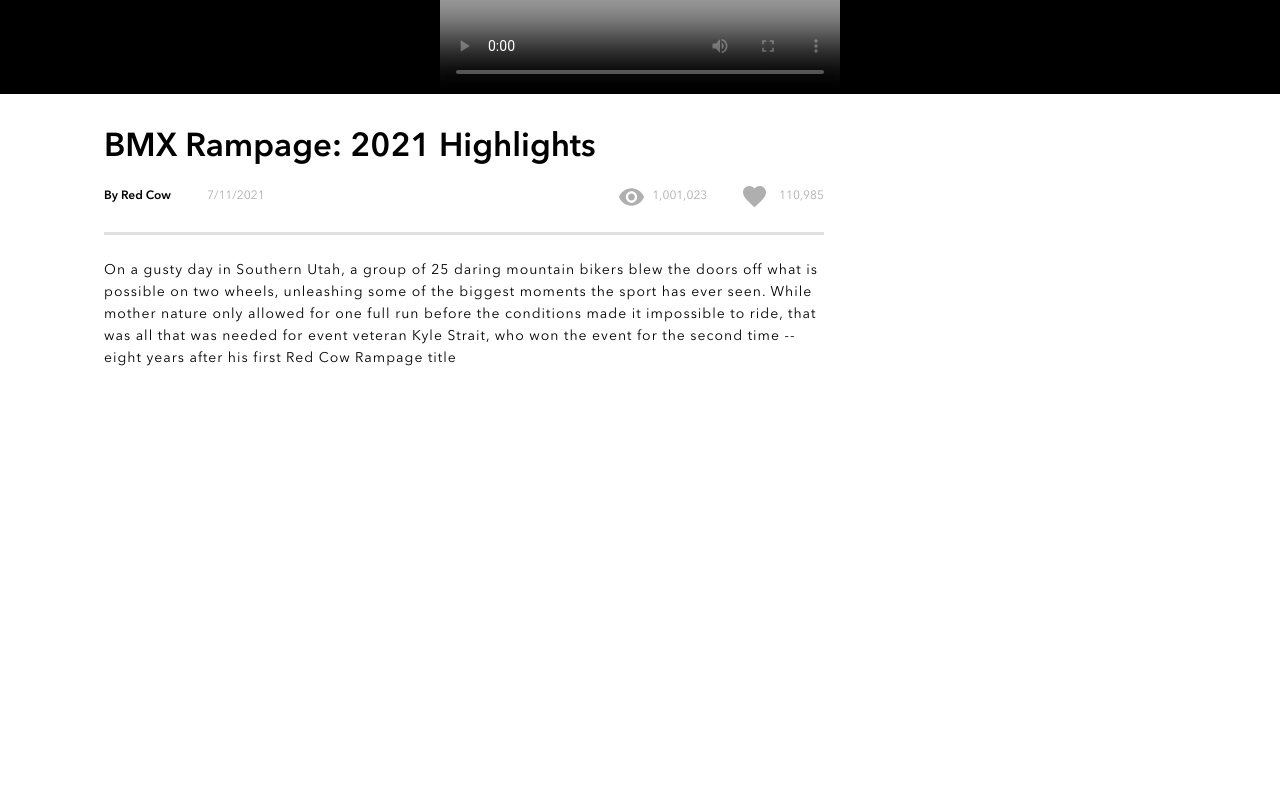
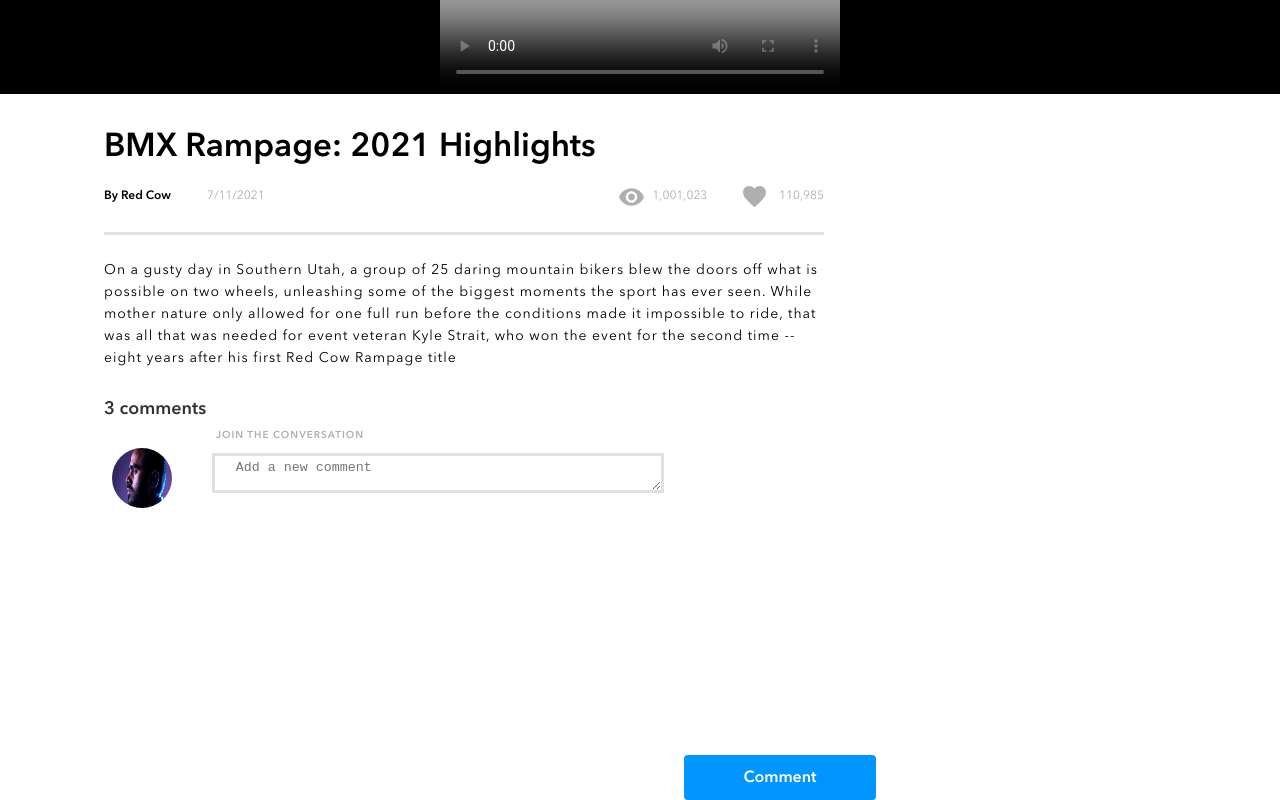
Before and after one commit to preety92/Brainflix-1, a React (Create React App) app: page / in a window 1280 px wide. Shown: the part 298-1098 px from the top of the page. Before the commit the page ends 800 px from the top, so only its background shows below. Built offline with nearby package versions, Linux system fonts and the light colour scheme.

Commit message:
adding comment section

```diff
--- a/src/App.js
+++ b/src/App.js
@@ -6,6 +6,7 @@
 import NextVideos from './components/Nextvideo/Nextvideo';
 import MainVideo from './components/Mainvideo/Mainvideo';
 import MainVideoDetail from './components/MainVideoDetails/MainVideoDetails';
+import CommentSection from './components/Comments/Comments';
 
 
 const App = () => {
@@ -20,6 +21,7 @@
   <Header />
 <MainVideo videoDetails={mainVideo}/>
 <MainVideoDetail videoDetails={mainVideo}/>
+<CommentSection/>
  </div>
   );
 };
--- a/src/components/Comments/Comments.js
+++ b/src/components/Comments/Comments.js
@@ -0,0 +1,25 @@
+import React from "react";
+import './Comments.scss';
+import presonImage from '../../assets/Images/Mohan-muruge.jpg';
+
+ const CommentSection=()=>{
+    return(
+        <div className="commentbox">
+        <h2 className="commentbox__heading1">3 comments</h2>
+        <p className="commentbox__heading2">JOIN THE CONVERSATION</p>
+<div className="commentbox__form">
+   <div className="commentbox__form--imgtext">
+      <div className="commentbox__form--imgdiv">
+<img src={presonImage} alt="persons_image" className="commentbox__logo1" />
+</div>
+<div className="commentbox__form--textdiv"></div>
+ <textarea className="commentbox__textarea" placeholder="  Add a new comment" />
+ </div>
+ <div className="commentbox__form--buttondiv">
+<button className="commentbox__form-button"> Comment</button>
+</div>
+</div>
+ </div>
+    )
+ }
+ export default CommentSection;
--- a/src/components/Comments/Comments.scss
+++ b/src/components/Comments/Comments.scss
@@ -0,0 +1,96 @@
+@use "../../styles/partials/variables" as *;
+@use "../../styles/partials/resets" ;
+@use "../../styles/partials/mixins" as *;
+@import "../../styles/partials/typography";
+
+.commentbox{
+   margin-left:1.5rem;
+   &__heading1{
+    margin-top:1.5rem;
+    color:$brainflix-black;
+    @include page_header--mobile;
+    font-size:18px;
+    @include desktop{
+        max-width:60%;
+        margin-left: 5rem;
+    }
+   }
+
+   &__form{
+    @include desktop{
+        max-width:60%;
+        margin-left: 5rem;
+    }
+   }
+   &__heading2{
+    @include label_button--mobile;
+    font-weight: 700;
+    margin-left:4.3rem;
+    letter-spacing: 1px;
+    color:$silver;
+    @include desktop{
+        margin-left:12rem;
+    }
+   }
+   &__logo1{
+    @include logo_person;
+   display:block;
+   margin-left:0.5rem;
+   margin-top:0.2rem;
+   }
+   &__form--imgtext{
+    display:flex;
+    flex-direction: row;
+   }
+   &__form--textdiv{
+    margin-right: 1.5rem;
+   }
+   &__textarea{
+margin-top: 0.5rem;
+width:75%;
+height:7rem;
+border:3px solid $mercury;
+padding:0.3rem;
+@include tablet-and-desktop{
+    max-width:60%;
+    height:2.5rem;
+}
+@include desktop{
+    max-width:60%;
+    margin-left: 1rem;
+
+}
+   }
+   &__form-button{
+    margin-top:$padding_bwcomp--mobile;
+    padding:0.8rem;
+    width:75%;
+    margin-bottom:2rem;
+    margin-left: 4.3rem;
+    border:none;
+color:$white;
+background-color: $brainflix-blue;
+border-radius: 4px;
+@include section_header--mobile;
+font-size:1rem;
+font-weight: bolder;
+transition: background-color 0.2s ease-in-out;
+
+&:hover {
+  background-color: darken($brainflix-darkblue, 10%); // Hover effect
+}
+@include tablet-and-desktop{
+    width:20%;
+    position: absolute;
+    right:1.25rem;
+    top:50.5rem;
+}
+@include desktop{
+        width:15%;
+        position: absolute;
+        right:25.25rem;
+        top:64.8rem;
+
+}
+   }
+}
```
